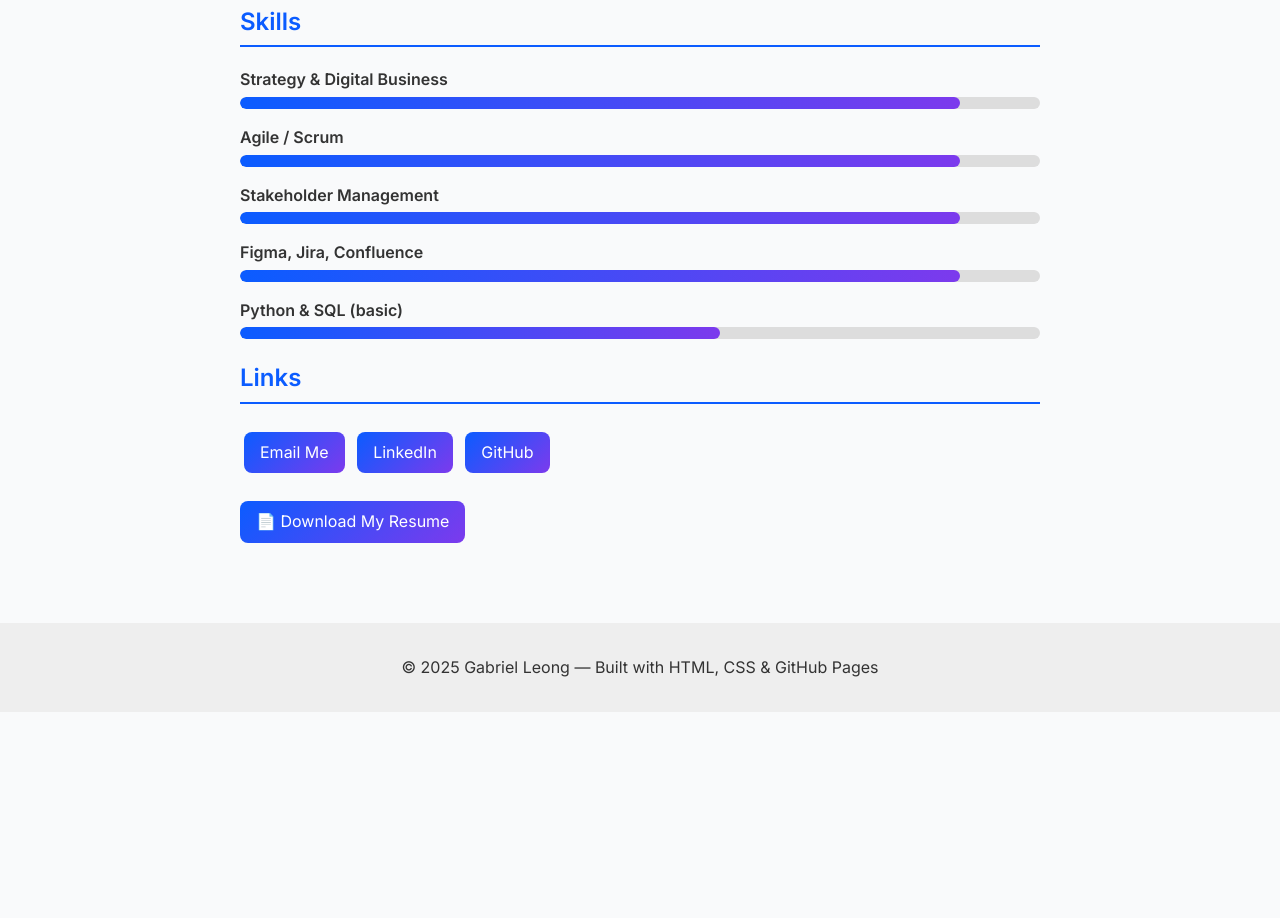
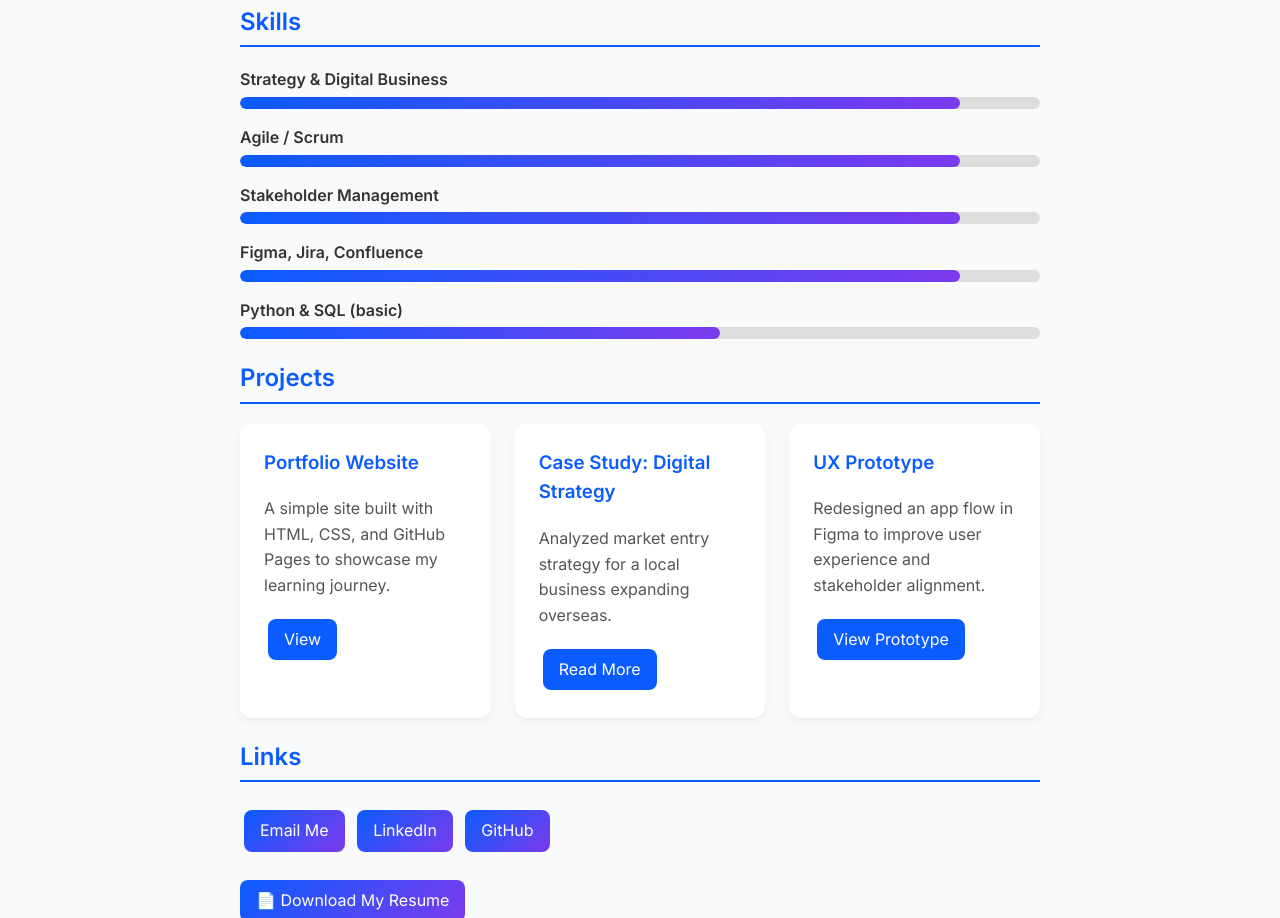
Before and after one commit to gabrieleongsy/gabrieleongsy.github.io, a plain HTML site: page index.html in a window 1280 px wide. Shown: the part 357-1275 px from the top of the page. Before the commit the page ends 1069 px from the top, so only its background shows below. Drawn offline with Linux system fonts and the light colour scheme.

Commit message:
card layout

```diff
--- a/index.html
+++ b/index.html
@@ -49,6 +49,29 @@
       </div>
     </section>
 
+    <section id="projects">
+      <h2>Projects</h2>
+       <div class="card-container">
+         <div class="card">
+          <h3>Portfolio Website</h3>
+          <p>A simple site built with HTML, CSS, and GitHub Pages to showcase my learning journey.</p>
+          <a href="https://gabrieleongsy.github.io" class="btn">View</a>
+      </div>
+
+        <div class="card">
+          <h3>Case Study: Digital Strategy</h3>
+          <p>Analyzed market entry strategy for a local business expanding overseas.</p>
+          <a href="#" class="btn">Read More</a>
+        </div>
+
+        <div class="card">
+          <h3>UX Prototype</h3>
+          <p>Redesigned an app flow in Figma to improve user experience and stakeholder alignment.</p>
+          <a href="#" class="btn">View Prototype</a>
+        </div>
+      </div>
+    </section>
+
     <section id="links">
       <h2>Links</h2>
       <p>
--- a/style.css
+++ b/style.css
@@ -134,3 +134,34 @@ footer {
   filter: brightness(1.1);
   transform: scale(1.05);
 }
+
+/* Card layout */
+.card-container {
+  display: grid;
+  grid-template-columns: repeat(auto-fit, minmax(250px, 1fr));
+  gap: 1.5rem;
+  margin-top: 1rem;
+}
+
+.card {
+  background: white;
+  border-radius: 12px;
+  padding: 1.5rem;
+  box-shadow: 0 4px 10px rgba(0, 0, 0, 0.05);
+  transition: transform 0.2s ease, box-shadow 0.2s ease;
+}
+
+.card h3 {
+  margin-top: 0;
+  color: #0b5cff;
+}
+
+.card p {
+  margin: 0.75rem 0 1rem;
+  color: #555;
+}
+
+.card:hover {
+  transform: translateY(-6px);
+  box-shadow: 0 8px 20px rgba(0, 0, 0, 0.1);
+}
```
